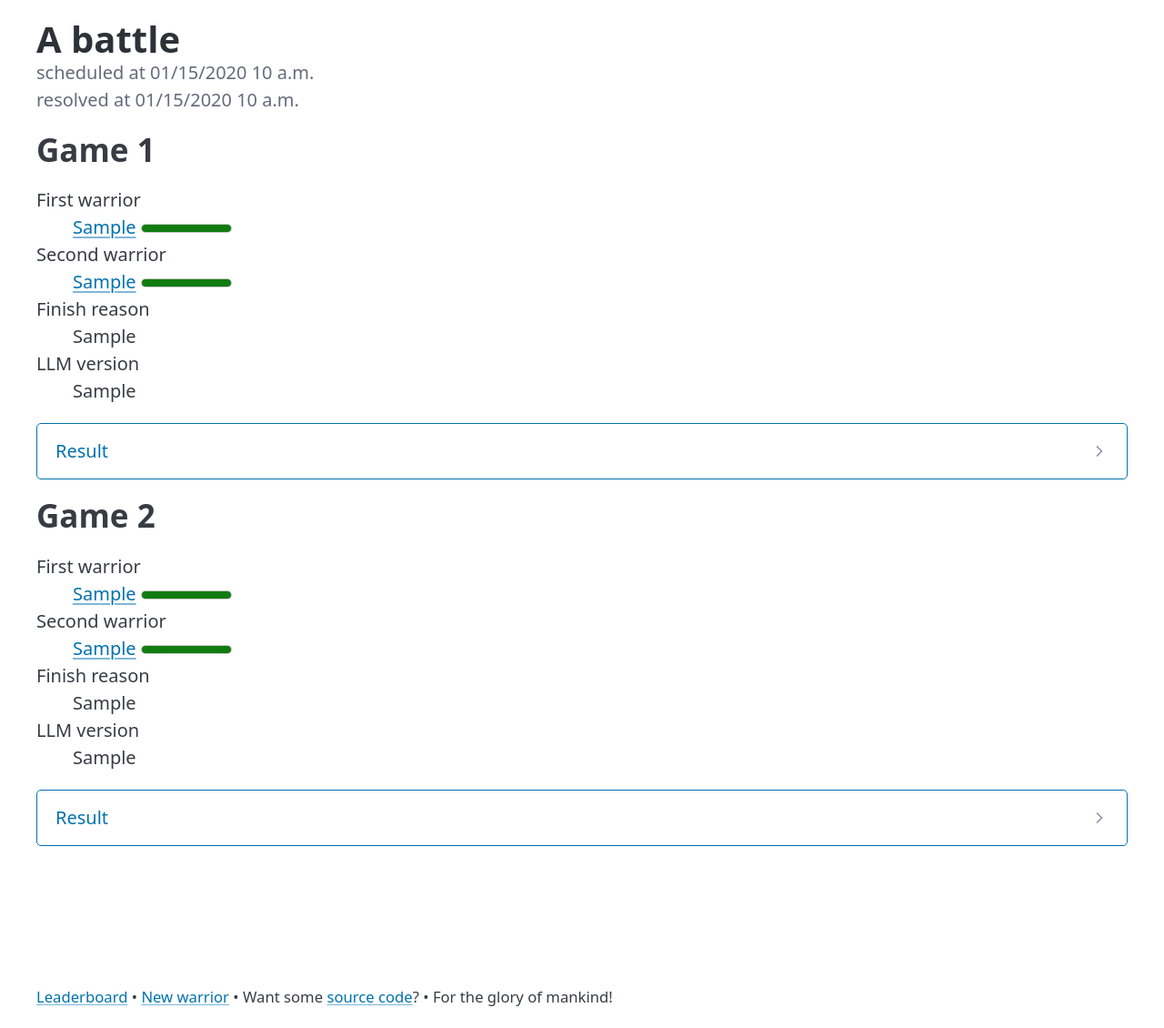
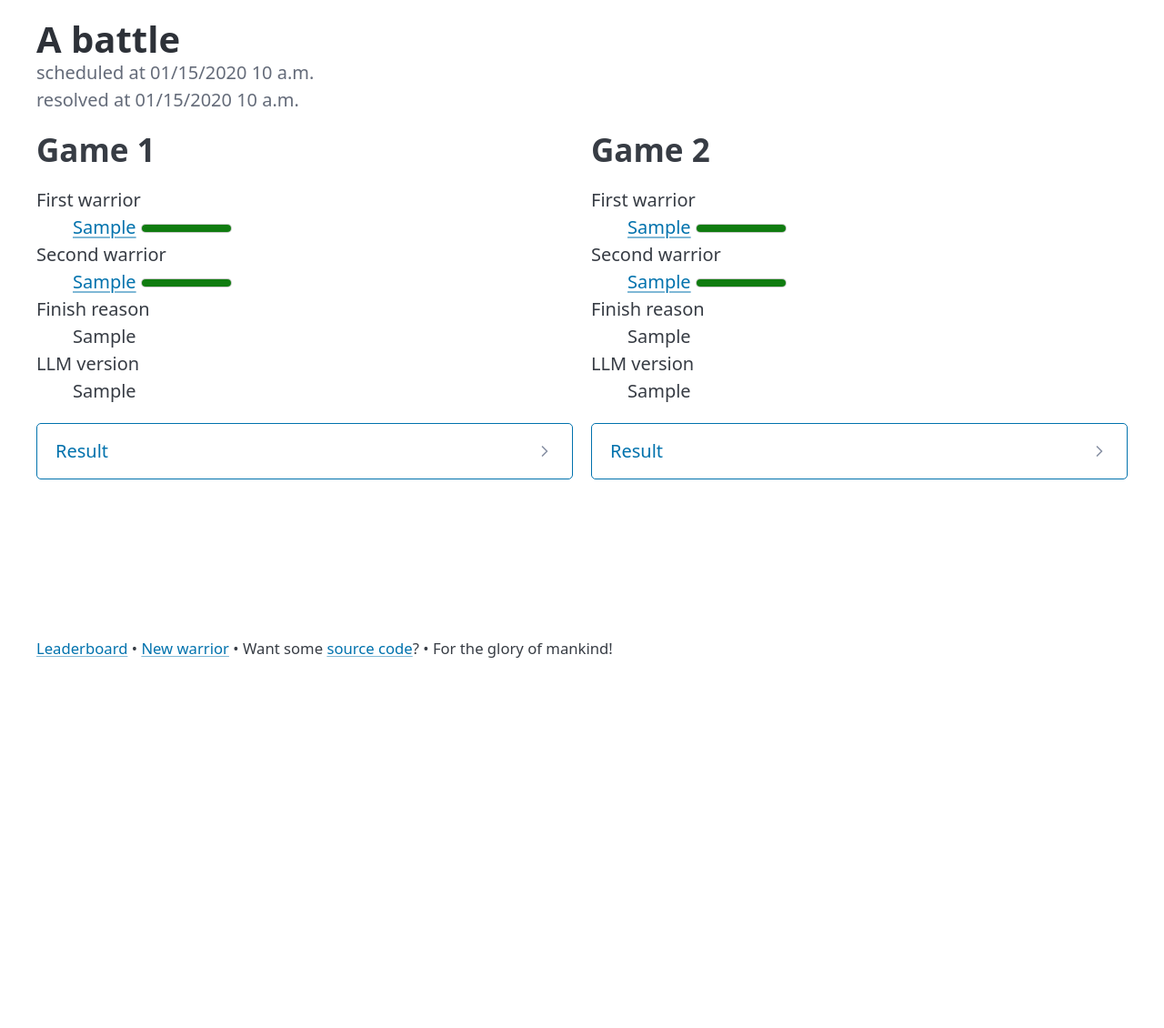
Before and after one commit to SupraSummus/prompt-wars, a Django app: template templates/warriors/battle_detail.html in a window 1280 px wide. Shown: the part 110-1240 px from the top of the page at 91% size. After the commit the page ends 833 px from the top, so only its background shows below. Run offline with Django 4.2, Linux system fonts and the light colour scheme; the template is opened without the code that fills it: most values are stand-ins (such as "Sample title", 1, 10 or a date in 2020); data that the repository does not hold is empty; parts of the project's set-up code (start-up, migrations or seed data) failed here and were passed over; some libraries are stand-ins or nearby versions.

Commit message:
Side by side battle display

```diff
--- a/templates/warriors/battle_detail.html
+++ b/templates/warriors/battle_detail.html
@@ -2,6 +2,8 @@
 
 {% block content %}
   <main class="container">
+
+    <section>
 
       <hgroup>
         <h1>A battle</h1>
@@ -13,8 +15,13 @@
           {% endif %}
         </p>
       </hgroup>
+
+      <div class="grid">
         {% include 'warriors/partials/game.html' with heading="Game 1" id="1_2" game=battle.game_1_2 %}
         {% include 'warriors/partials/game.html' with heading="Game 2" id="2_1" game=battle.game_2_1 %}
+      </div>
+
+    </section>
 
     <section>
       <nav>
--- a/templates/warriors/partials/game.html
+++ b/templates/warriors/partials/game.html
@@ -1,4 +1,4 @@
-<section id="{{ id }}">
+<div id="{{ id }}">
   <h2>{{ heading }}</h2>
   <dl>
 
@@ -41,4 +41,4 @@
     {% endif %}
   </details>
 
-</section>
+</div>
```
Lines whose indentation alone changed are shown as unchanged.
